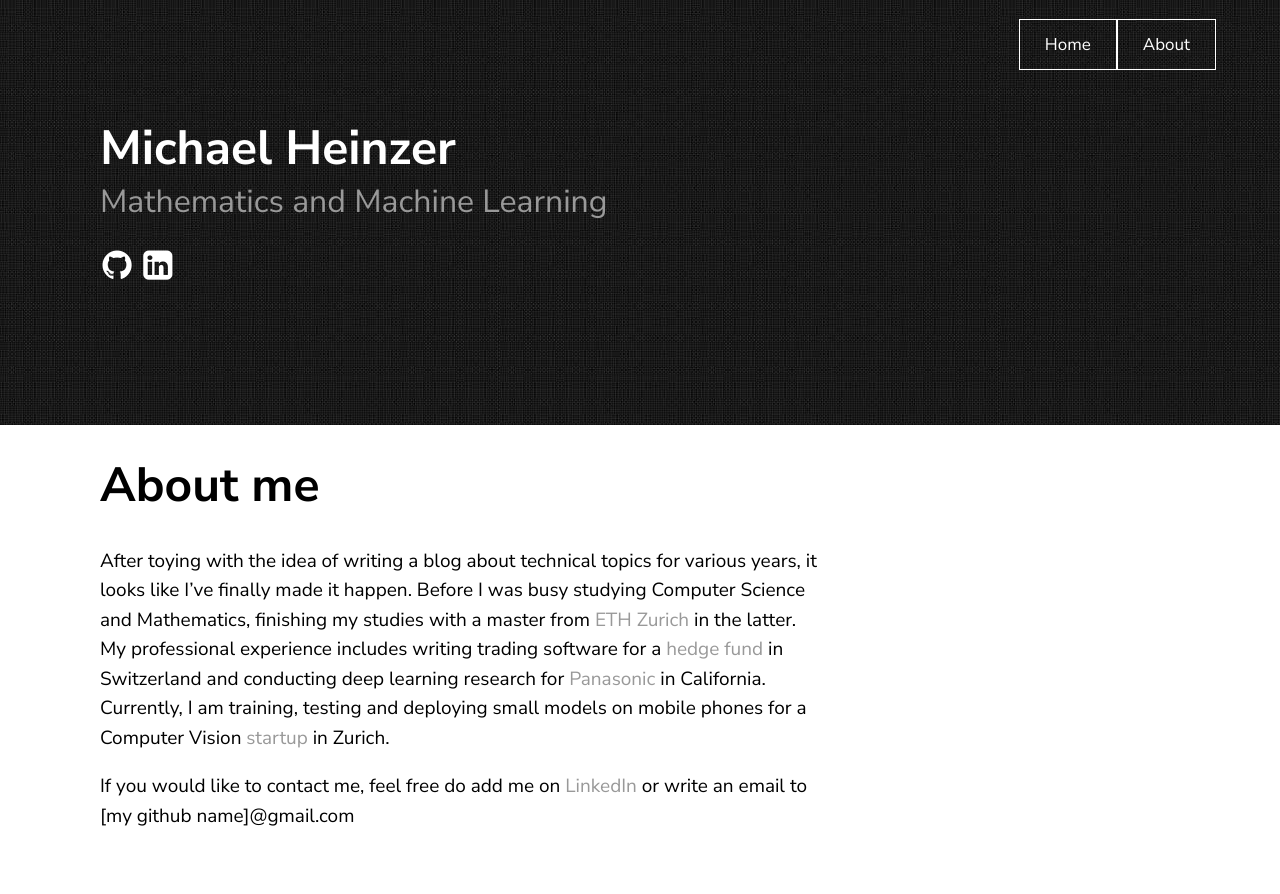
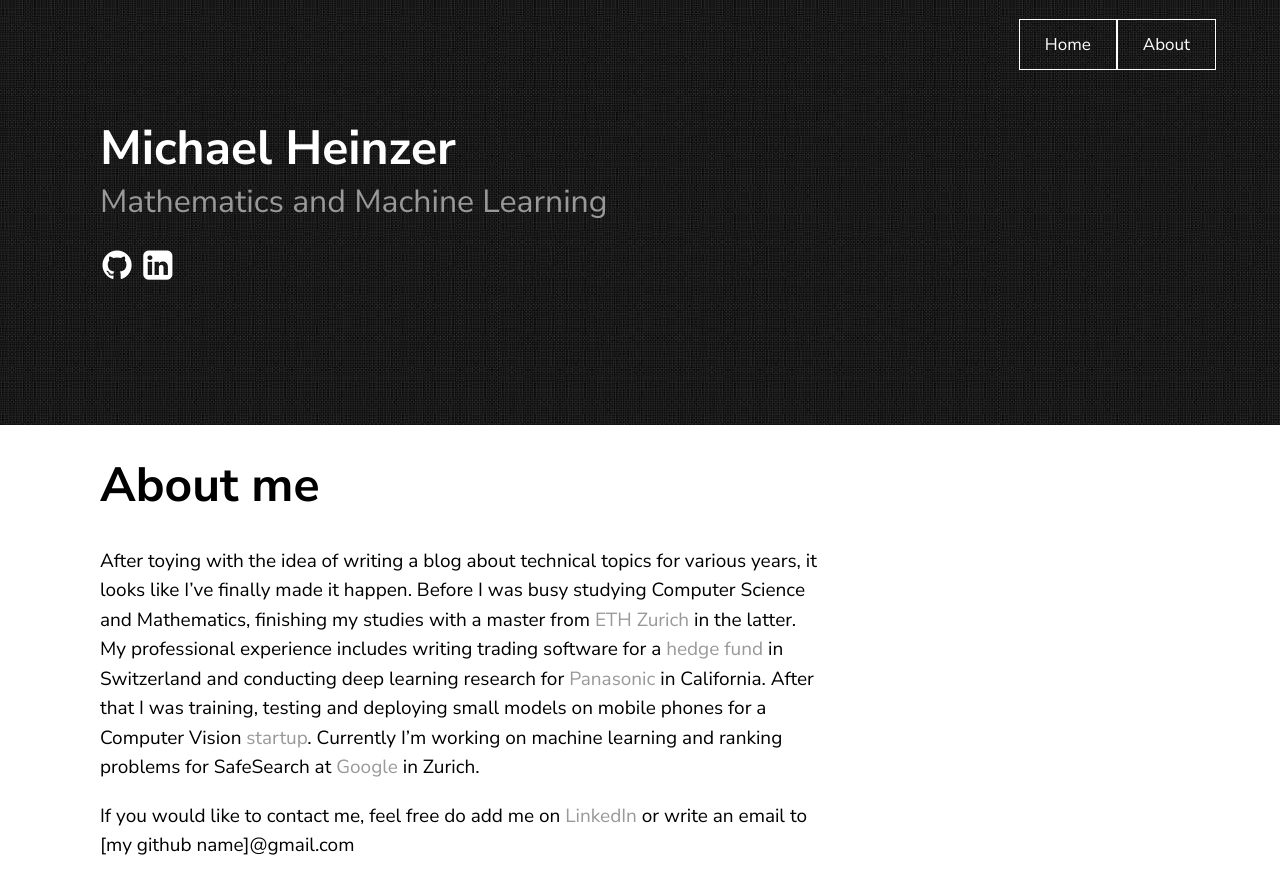
Before and after one commit to heinzermch/heinzermch.github.io, a Jekyll site: the page built from about.md, in a window 1280 px wide. Shown: the top 894 px of the page. Built offline with Jekyll 4.4.1, drawn with Linux system fonts in a browser that asks for light colours.

Commit message:
Updating About

```diff
--- a/about.md
+++ b/about.md
@@ -4,6 +4,6 @@ title: About me
 ---
 # About me
 
-After toying with the idea of writing a blog about technical topics for various years, it looks like I've finally made it happen. Before I was busy studying Computer Science and Mathematics, finishing my studies with a master from [ETH Zurich](https://math.ethz.ch/) in the latter. My professional experience includes writing trading software for a [hedge fund](http://www.stonemilliner.com/) in Switzerland and conducting deep learning research for [Panasonic](https://www.panasonic.com/global/corporate/technology-design/r-and-d.html) in California. Currently, I am training, testing and deploying small models on mobile phones for a Computer Vision [startup](https://www.scandit.com/) in Zurich.
+After toying with the idea of writing a blog about technical topics for various years, it looks like I've finally made it happen. Before I was busy studying Computer Science and Mathematics, finishing my studies with a master from [ETH Zurich](https://math.ethz.ch/) in the latter. My professional experience includes writing trading software for a [hedge fund](http://www.stonemilliner.com/) in Switzerland and conducting deep learning research for [Panasonic](https://www.panasonic.com/global/corporate/technology-design/r-and-d.html) in California. After that I was training, testing and deploying small models on mobile phones for a Computer Vision [startup](https://www.scandit.com/). Currently I'm working on machine learning and ranking problems for SafeSearch at [Google](https://www.google.com) in Zurich.
 
 If you would like to contact me, feel free do add me on [LinkedIn](https://linkedin.com/in/heinzerm) or write an email to [my github name]@gmail.com
```
